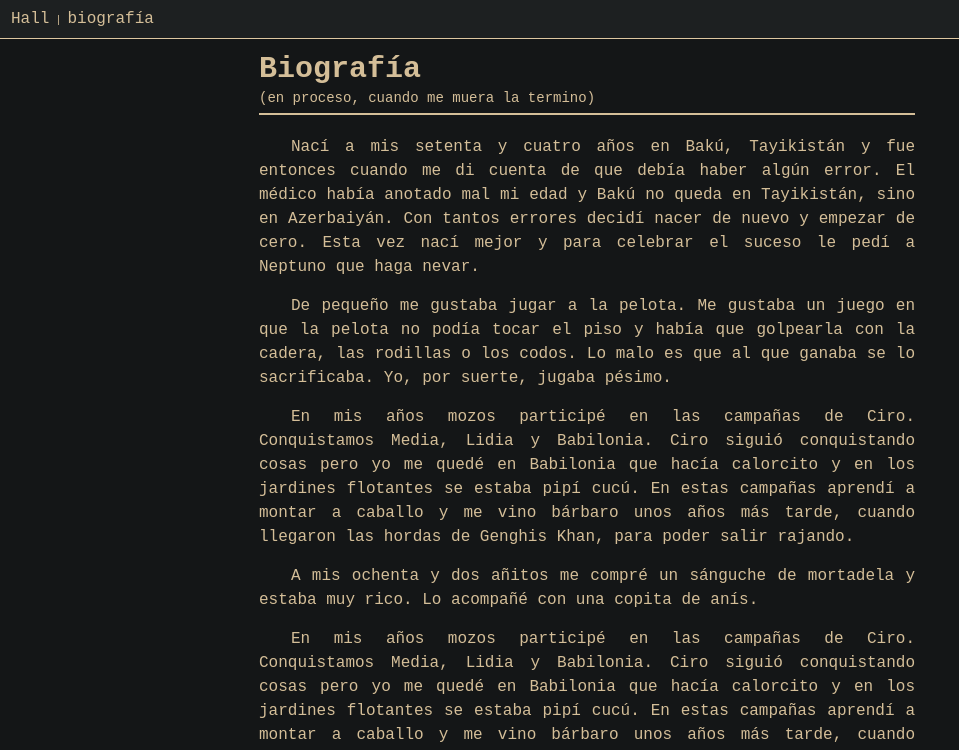
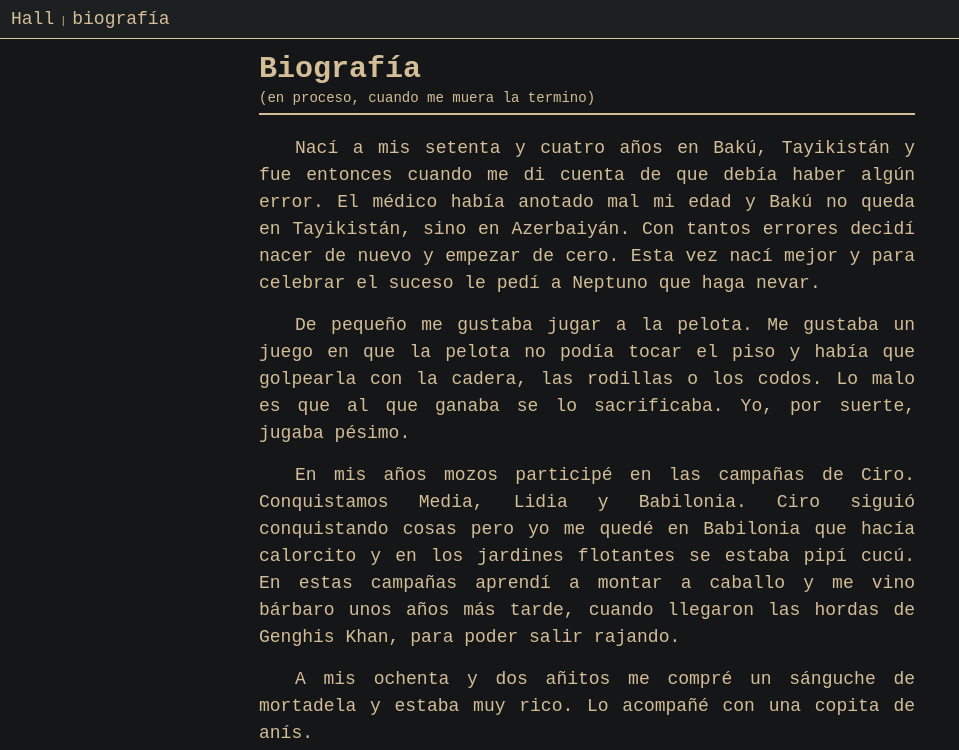
Before and after one commit to Matt-Pron/Matt-Pron.github.io, a plain HTML site: page pages/biografia/index.html in a window 1280 px wide. Shown: the top 750 px of the page, 53-1012 px from the left. Drawn offline with Linux system fonts and the light colour scheme.

Commit message:
Update main.css

```diff
--- a/resources/css/main.css
+++ b/resources/css/main.css
@@ -146,12 +146,12 @@ h4{
 }
 
 p{
-	font-size:1.6rem;
+	font-size:1.8rem;
 	line-height:1.5;
 }
 
 a{
-	font-size:1.6rem;
+	font-size:1.8rem;
 	line-height:1.5;
 	cursor:pointer;
 }
```
